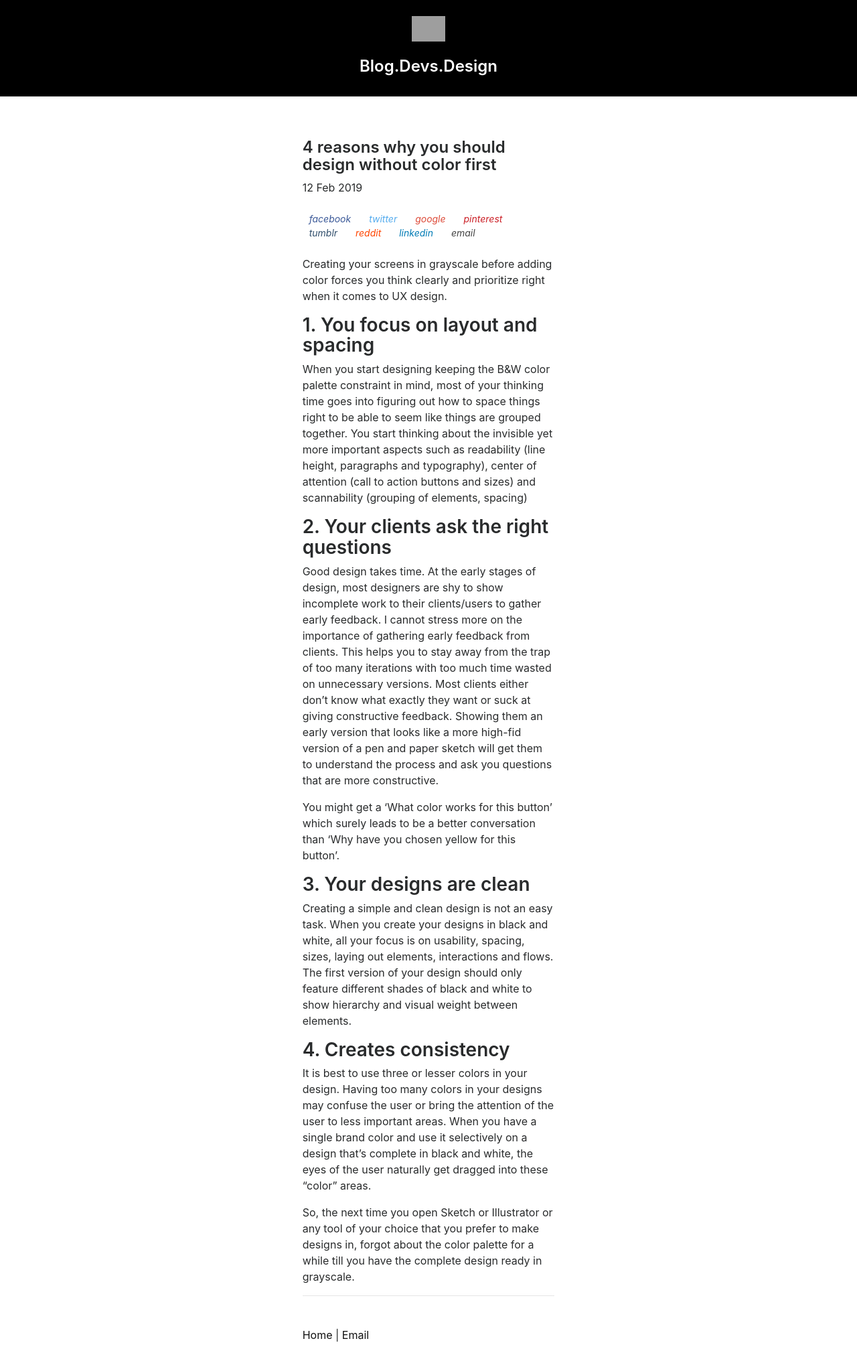
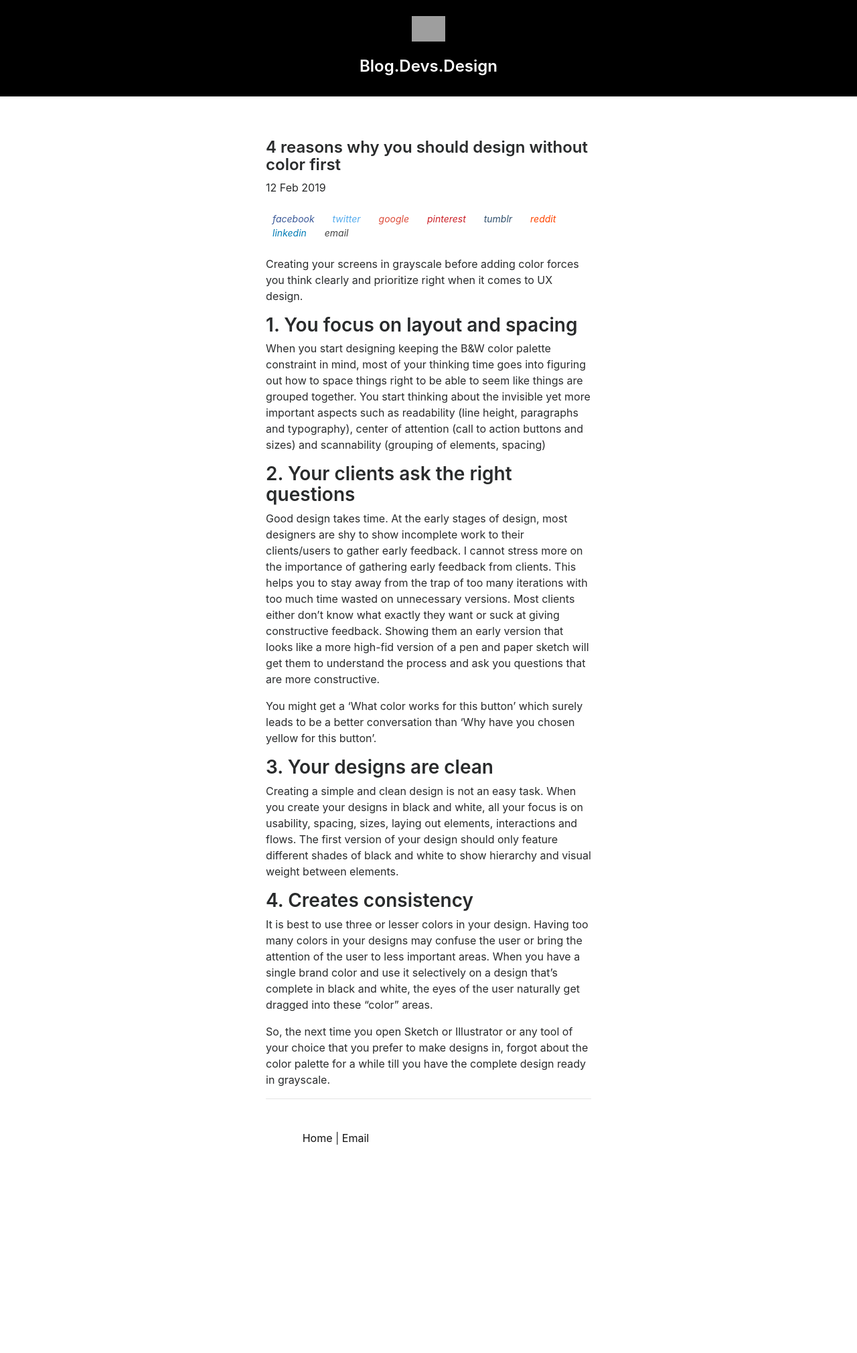
Before and after one commit to devsdesign/BlogDevsDesign, a Jekyll site: the page built from _posts/2019-02-12-design-without-color-first.md, in a window 1280 px wide. Shown: the whole page at 67% size. Built offline with Jekyll 4.4.1, drawn with Linux system fonts in a browser that asks for light colours; comment, search, counter and statistics services are not loaded; after the commit the page ends 1726 px from its top, so only the background shows below that; grey boxes are pictures that could not be loaded.

Commit message:
Update default.html

```diff
--- a/_layouts/default.html
+++ b/_layouts/default.html
@@ -25,7 +25,7 @@
 		    </div>
 		    <br /><br />
 		    <div class="row justify-content-md-center">
-			     <div class="col-lg-4 col-md-6 col-sm-12">
+			     <div class="col-lg-5 col-md-6 col-sm-12">
 				     <div style="padding:15px">
 				{{ content }}
 				     </div>
```
